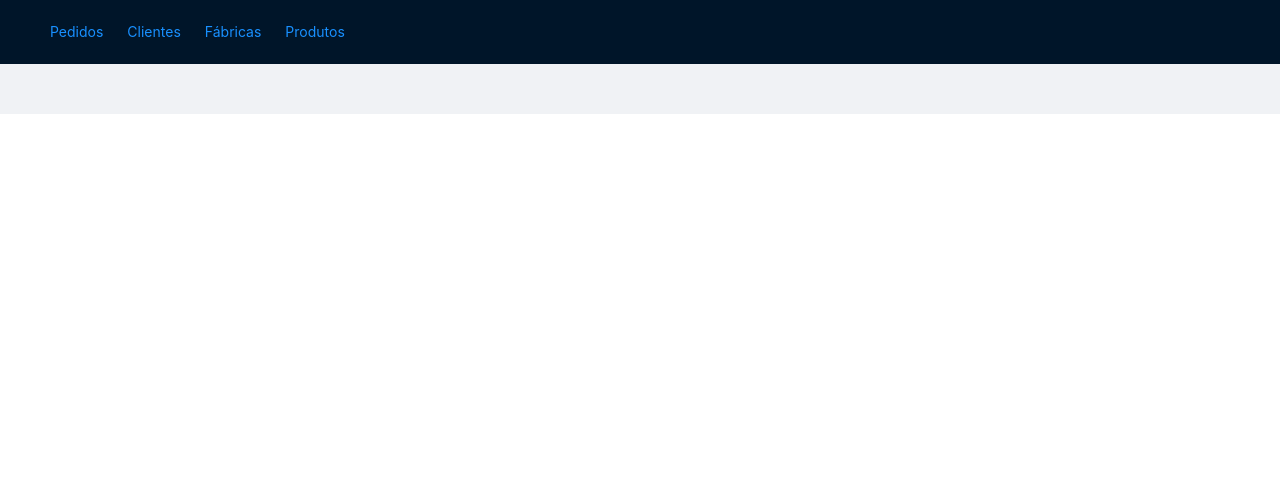
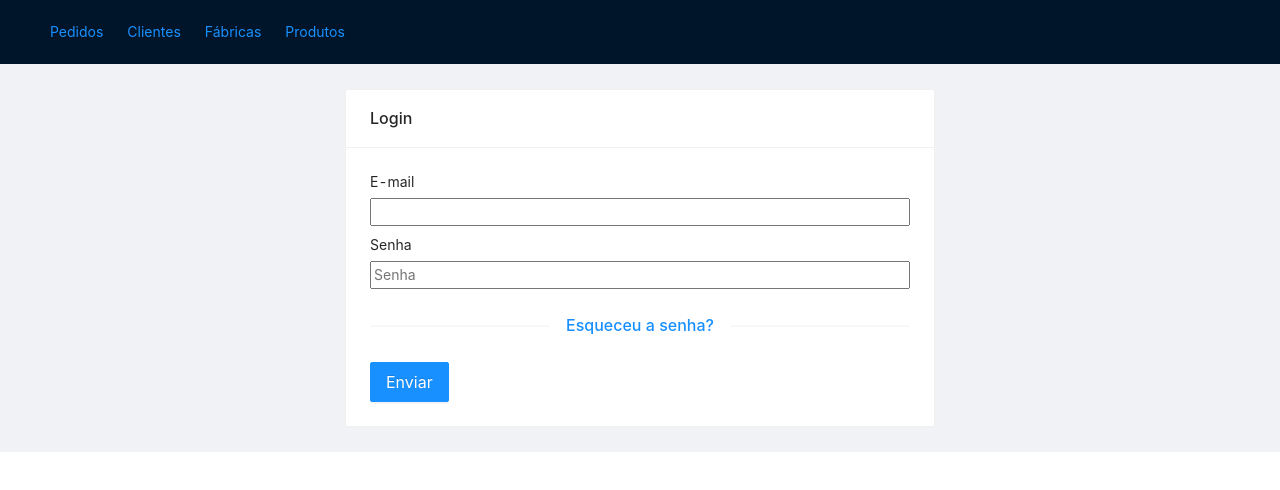
Before and after one commit to LucasMelnik/recom-web, a React (Vite) app: page /auth in a window 1280 px wide. Shown: the top 490 px of the page. Built offline with nearby package versions, Linux system fonts and the light colour scheme.

Commit message:
creating form layout

```diff
--- a/package.json
+++ b/package.json
@@ -9,8 +9,10 @@
   },
   "dependencies": {
     "antd": "^4.20.6",
+    "axios": "^0.27.2",
     "react": "^18.0.0",
     "react-dom": "^18.0.0",
+    "react-hook-form": "^7.31.3",
     "react-router": "^6.3.0",
     "react-router-dom": "^6.3.0"
   },
--- a/src/App.css
+++ b/src/App.css
@@ -1,3 +1,4 @@
 .body {
   padding: 25px 50px;
+  background-color: #F0F2F5;
 }
--- a/src/App.jsx
+++ b/src/App.jsx
@@ -1,27 +1,19 @@
+import { BrowserRouter } from 'react-router-dom'
+import Routes from "./Routes";
 import { Layout } from 'antd';
-import { Header } from 'antd/lib/layout/layout';
 import 'antd/dist/antd.css'
 import './App.css'
 
-import { BrowserRouter } from 'react-router-dom'
-import Routes from "./Routes";
-import Navigation from './layout/menu/Navigation';
+import Header from './core/layout/menu/Header';
 
 function App() {
   return (
-    <>
       <BrowserRouter>
-        <Layout className='layout'>
-          <Header>
-              <Navigation />
-          </Header>
-
+          <Header />
           <div className='body'>
             <Routes />
           </div>
-        </Layout>
       </BrowserRouter>
-    </>
   )
 }
 
--- a/src/Routes.jsx
+++ b/src/Routes.jsx
@@ -1,11 +1,13 @@
 import { Routes as Switch, Route } from 'react-router-dom'
 
-import CreateOrder from './pages/Order/CreateOrder'
-import OrderList from './pages/Order/OrderList'
+import Login from './pages/login/Login'
+import CreateOrder from './pages/order/CreateOrder'
+import OrderList from './pages/order/OrderList'
 
 export default function Routes() {
   return(
     <Switch>
+      <Route path="/auth" element={<Login/>} />
       <Route path="/orders" element={<OrderList/>} />
       <Route path="/orders/new" element={<CreateOrder/>} />
     </Switch>
--- /dev/null
+++ b/src/config/api.jsx
@@ -0,0 +1,5 @@
+import axios from "axios"
+
+export default axios.create({
+  baseURL: 'http://localhost:3000'
+})
--- /dev/null
+++ b/src/core/layout/menu/Header.jsx
@@ -0,0 +1,10 @@
+import { Layout } from "antd";
+import Navigation from "./Navigation";
+
+export default function Header() {
+  return(
+    <Layout.Header>
+      <Navigation />
+    </Layout.Header>
+  )
+}
--- /dev/null
+++ b/src/pages/login/Login.jsx
@@ -0,0 +1,38 @@
+import { Button, Card, Col, Divider, Space } from 'antd'
+import { Link } from 'react-router-dom'
+import { useForm } from 'react-hook-form'
+
+export default function Login() {
+  const { register, handleSubmit } = useForm()
+  const onSubmit = data => console.log(data)
+
+  return(
+    <Col span={12} offset={6}>
+      <Card title="Login">
+        <Space direction="vertical" size={'small'} style={{ display: 'flex'}}>
+
+          <form onSubmit={handleSubmit(onSubmit)}>
+            <Space direction="vertical" size={'small'} style={{ display: 'flex'}}>
+
+              <div style={{ display: 'flex', flexDirection: 'column' }}>
+                <label style={{ marginBottom: '5px'}}>E-mail</label>
+                <input {...register('email', { required: true })}/>
+              </div>
+              <div style={{ display: 'flex', flexDirection: 'column' }}>
+                <label style={{ marginBottom: '5px'}}>Senha</label>
+                <input placeholder='Senha' {...register('password')}/>
+              </div>
+
+              <Divider>
+                <Link to="/password-recover">Esqueceu a senha?</Link>
+              </Divider>
+
+              <Button htmlType='submit' type='primary' size='large'>Enviar</Button>
+            </Space>
+          </form>
+
+        </Space>
+      </Card>
+    </Col>
+  )
+}
```
Also changed, not shown: src/core/layout/menu/Navigation.jsx (renamed from src/layout/menu/Navigation.jsx), src/pages/order/CreateOrder.jsx (renamed from src/pages/Order/CreateOrder.jsx), src/pages/order/OrderList.jsx (renamed from src/pages/Order/OrderList.jsx), 2 other files (tests, documents, lock files or other folders).
